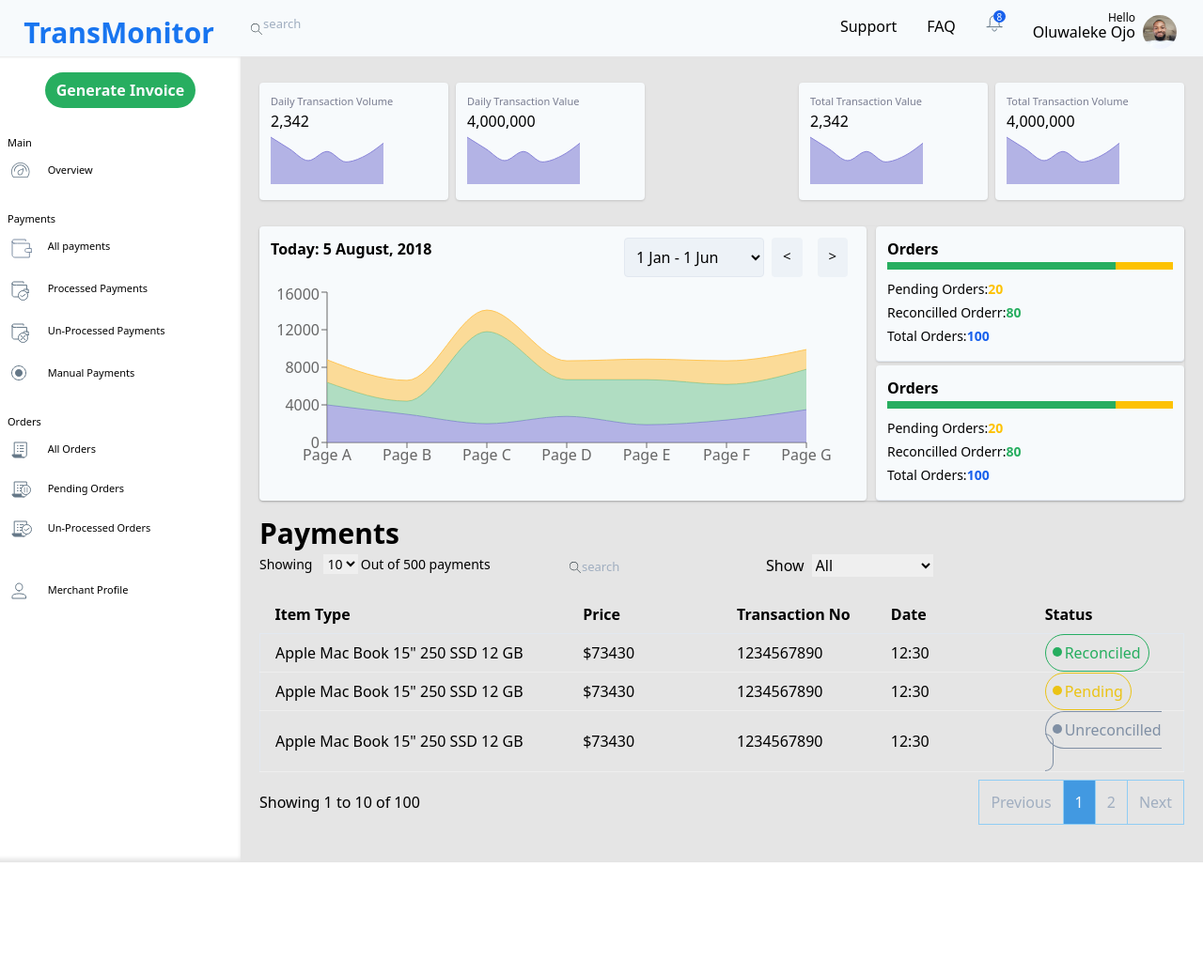
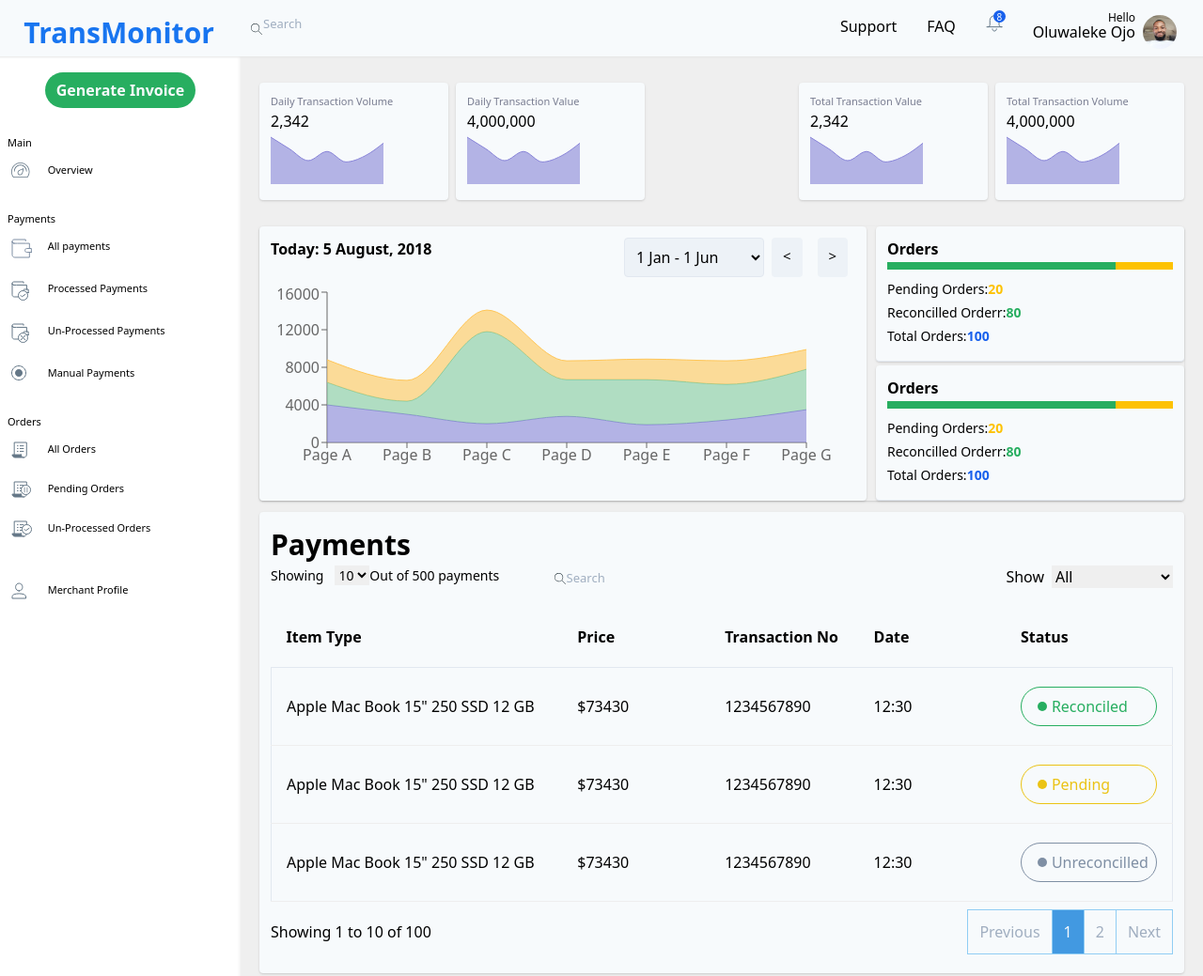
Before and after one commit to limistah/minttechtest, a Gatsby site: page / in a window 1280 px wide. Shown: the top 1039 px of the page at 94% size. Before the commit the page ends 918 px from the top, so only its background shows below. Built offline with nearby package versions, Linux system fonts and the light colour scheme; Gatsby itself is replaced by a stand-in of ours.

Commit message:
Improvements and modification

```diff
--- a/src/components/Searchbar.js
+++ b/src/components/Searchbar.js
@@ -17,7 +17,7 @@ function Logo() {
         />
       </svg>
 
-      <input className="app-searchbar-input" type="text" placeholder="search" />
+      <input className="app-searchbar-input" type="text" placeholder="Search" />
     </form>
   )
 }
--- a/src/pages/index.css
+++ b/src/pages/index.css
@@ -823,8 +823,8 @@ body {
 .content-section {
   flex-grow: 1;
   padding: 1.25rem;
+  background-color: #efefef;
   min-height: calc(100vh - 60px);
-  background-color: #e5e5e5;
   /* width: 256px; */
   overflow: hidden;
   width: calc(100vw - 256px);
@@ -1031,6 +1031,10 @@ info-box-value {
   margin-top: 0.75rem;
   margin-bottom: 0.75rem;
   width: 100%;
+  background-color: #f7fafc;
+  border-radius: 0.25rem;
+  box-shadow: 0 1px 3px 0 rgba(0, 0, 0, 0.1), 0 1px 2px 0 rgba(0, 0, 0, 0.06);
+  padding: 0.75rem;
 }
 
 .payments-title {
@@ -1061,6 +1065,8 @@ info-box-value {
 .payments-table-control-filter {
   display: flex;
   justify-content: flex-end;
+  padding-left: 1.25rem;
+  width: 40%;
 }
 
 .payments-table-control-filter-form {
@@ -1076,6 +1082,10 @@ info-box-value {
   outline: 0;
 }
 
+.payments-table-control-search-form {
+  width: 33.333333%;
+}
+
 .payments-table-control-search-form .app-searchbar {
   width: 100%;
   padding: 0;
@@ -1087,8 +1097,10 @@ info-box-value {
 
 .payments-table-data {
   table-layout: auto;
+  margin: 0;
   margin-top: 1.25rem;
   margin-bottom: 1.25rem;
+  width: 100%;
 }
 
 .payment-table-head,
@@ -1099,8 +1111,8 @@ info-box-value {
 .payments-table-status {
   padding-left: 1rem;
   padding-right: 1rem;
-  padding-top: 0.5rem;
-  padding-bottom: 0.5rem;
+  padding-top: 1.25rem;
+  padding-bottom: 1.25rem;
   text-align: left;
 }
 
@@ -1138,6 +1150,8 @@ info-box-value {
 }
 
 .payments-table-status-badge {
+  width: 100%;
+  display: block;
   position: relative;
   border-radius: 9999px;
   background-color: transparent;
@@ -1146,6 +1160,7 @@ info-box-value {
   border-width: 1px;
   text-transform: capitalize;
   color: #7f8fa4;
+  padding-left: 2rem;
   border-color: #7f8fa4;
 }
 
@@ -1155,8 +1170,8 @@ info-box-value {
   background-color: #a0aec0;
   background-color: #7f8fa4;
   content: " ";
-  left: 7px;
-  top: 13px;
+  left: 17px;
+  top: 15px;
   width: 10px;
   height: 10px;
 }
--- a/src/pages/index.js
+++ b/src/pages/index.js
@@ -279,7 +279,7 @@ const IndexPage = () => (
               <input
                 className="app-searchbar-input"
                 type="text"
-                placeholder="search"
+                placeholder="Search"
               />
             </form>
           </div>
--- a/src/styles/main.css
+++ b/src/styles/main.css
@@ -167,8 +167,8 @@ body {
 
 .content-section {
   @apply flex-grow p-5;
+  background-color: #efefef;
   min-height: calc(100vh - 60px);
-  background-color: #e5e5e5;
   /* width: 256px; */
   overflow: hidden;
   width: calc(100vw - 256px);
@@ -323,7 +323,7 @@ info-box-value {
 }
 
 .payments-table {
-  @apply my-3 w-full;
+  @apply my-3 w-full bg-gray-100 rounded shadow p-3;
 }
 
 .payments-title {
@@ -344,7 +344,7 @@ info-box-value {
 }
 
 .payments-table-control-filter {
-  @apply flex justify-end;
+  @apply flex justify-end pl-5 w-2/5;
 }
 
 .payments-table-control-filter-form {
@@ -360,6 +360,10 @@ info-box-value {
   outline: 0;
 }
 
+.payments-table-control-search-form {
+  @apply w-1/3;
+}
+
 .payments-table-control-search-form .app-searchbar {
   @apply w-full p-0;
 }
@@ -369,7 +373,7 @@ info-box-value {
 }
 
 .payments-table-data {
-  @apply table-auto my-5;
+  @apply table-auto m-0 my-5 w-full;
 }
 
 .payment-table-head,
@@ -378,7 +382,7 @@ info-box-value {
 .payments-table-date,
 .payments-table-price,
 .payments-table-status {
-  @apply px-4 py-2 text-left;
+  @apply px-4 py-5 text-left;
 }
 
 .payments-table-type,
@@ -412,8 +416,9 @@ info-box-value {
 }
 
 .payments-table-status-badge {
-  @apply relative rounded-full bg-transparent p-2 pl-5 border capitalize;
+  @apply w-full block relative rounded-full bg-transparent p-2 pl-5 border capitalize;
   color: #7f8fa4;
+  padding-left: 2rem;
   border-color: #7f8fa4;
 }
 
@@ -421,8 +426,8 @@ info-box-value {
   @apply absolute rounded-full bg-gray-500;
   background-color: #7f8fa4;
   content: " ";
-  left: 7px;
-  top: 13px;
+  left: 17px;
+  top: 15px;
   width: 10px;
   height: 10px;
 }
```
